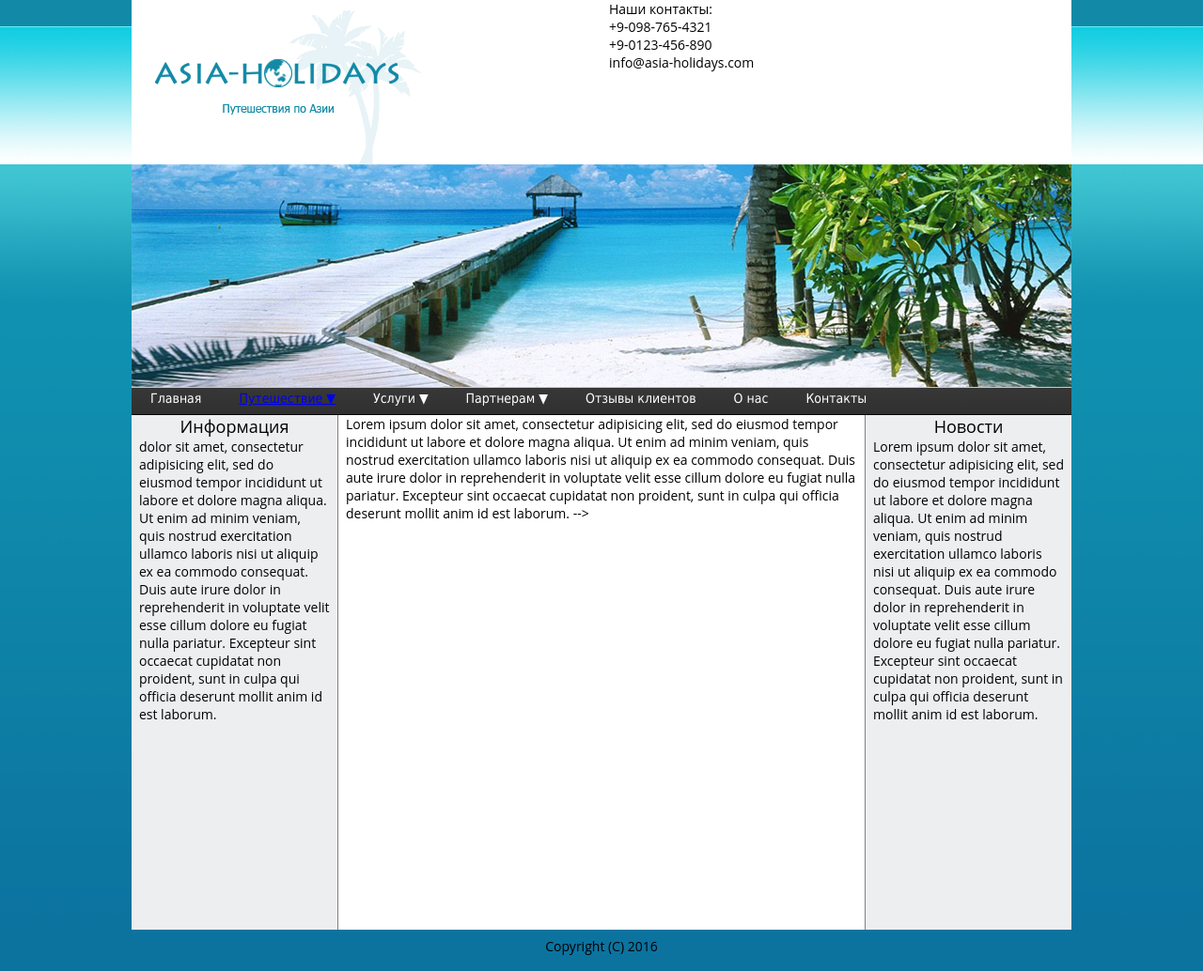
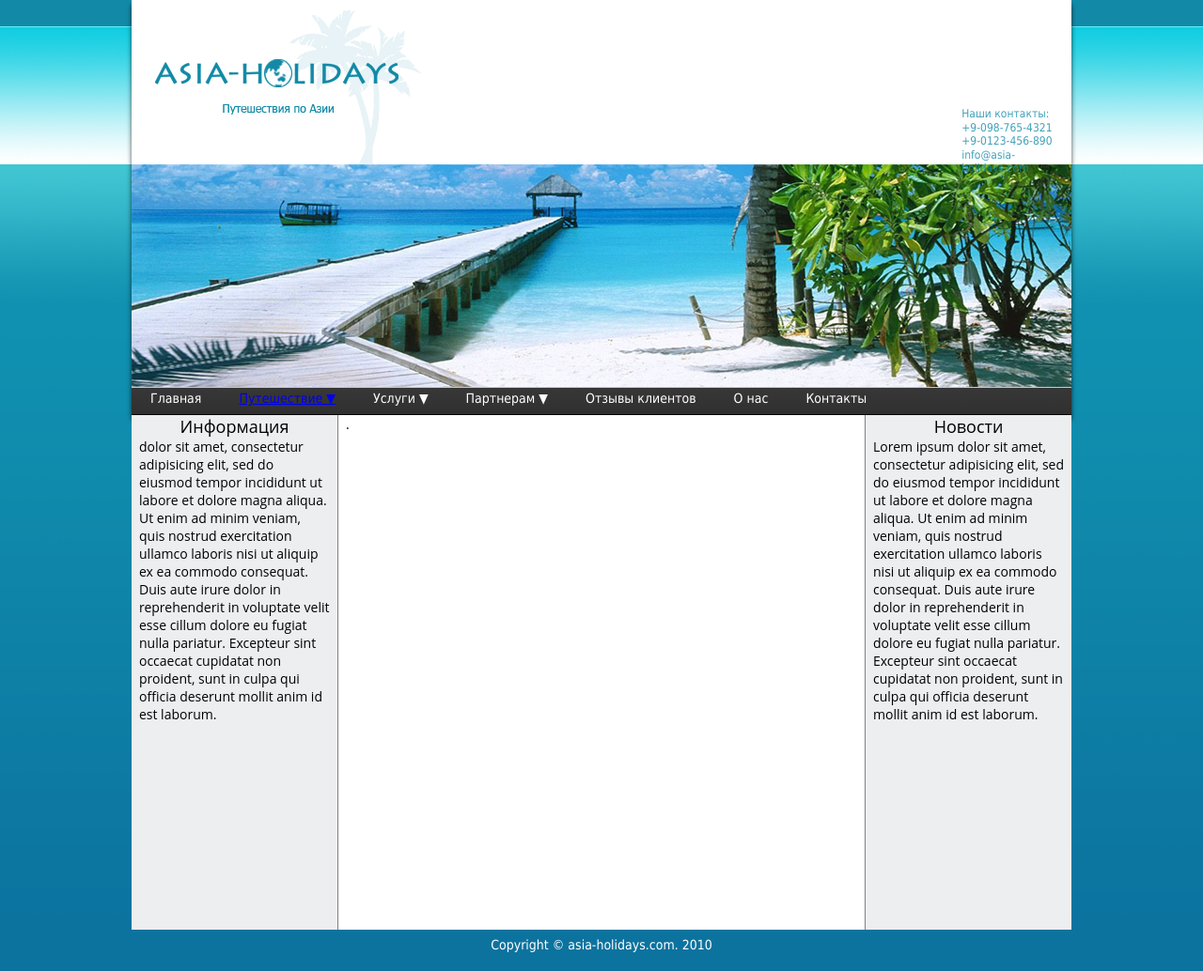
Before and after one commit to nGineus/goit.github.io, a plain HTML site: page fe7_4/index.html in a window 1280 px wide. Shown: the whole page at 94% size. Drawn offline with Linux system fonts and the light colour scheme.

Commit message:
First Night

```diff
--- a/fe7_4/css/master.css
+++ b/fe7_4/css/master.css
@@ -27,13 +27,14 @@
       width: 1000px;
       /*height: 175px;*/
       background-color: white;
+      box-shadow: 0 5px 5px 0 rgba(0, 0, 0, 0.7);
       margin: 0 auto;
     }
 
 .logo__header {
       height: 237px;
       margin: 0;
-      padding: 0;
+      padding: 80px 0 0 0;
     }
 
 .header__baner {
@@ -41,8 +42,20 @@
     }
 
 .logo__adres {
-      margin-left: 200px;
-    }
+position: absolute;
+left: 0px;
+top: 0px;
+font-size: 40px;
+font-family: "Tahoma";
+color: rgba(18, 138, 167, 0.8);
+line-height: 1.2;
+text-align: left;
+-moz-transform: matrix( 0.30025102042405,0,0,0.30025102042405,0,0);
+-webkit-transform: matrix( 0.30025102042405,0,0,0.30025102042405,0,0);
+-ms-transform: matrix( 0.30025102042405,0,0,0.30025102042405,0,0);
+left: 885px;
+top: 30px;
+}
 
 .header_menu {
       width: 1000px;
@@ -110,6 +123,7 @@ a.header__submenu {
 
 .content {
       width: 544px;
+      min-width: 8px;
       float: left;
       padding: 0 8px;
       background: white;
@@ -136,11 +150,15 @@ a.header__submenu {
     height: 28px;
     background-color: #0c739f;
     color: white;
+    font: 14px 'Tahoma', Arial, sans-serif;
     text-align: center;
   }
 
 .m_wrapper {
+    /*box-shadow: 0 5px 5px 0 rgba(0, 0, 0, 0.7);*/
+    box-shadow: 0 5px 5px 0 rgba(0, 0, 0, 0.7);
     content: ' ';
     clear: both;
     display: block;
+
   }
--- a/fe7_4/index.html
+++ b/fe7_4/index.html
@@ -58,7 +58,8 @@
             </div>
             <div class="content">
               <p>
-                Lorem ipsum dolor sit amet, consectetur adipisicing elit, sed do eiusmod tempor
+                .
+                <!--Lorem ipsum dolor sit amet, consectetur adipisicing elit, sed do eiusmod tempor
                 incididunt ut labore et dolore magna aliqua. Ut enim ad minim veniam, quis nostrud
                 exercitation ullamco laboris nisi ut aliquip ex ea commodo consequat.
                 Duis aute irure dolor in reprehenderit in voluptate velit esse cillum dolore eu fugiat nulla pariatur.
@@ -68,20 +69,18 @@
             <div class="right_bar">
               <h1>Новости</h1>
                 <p>
-                Lorem ipsum dolor sit amet, consectetur adipisicing elit, sed do eiusmod tempor
-                incididunt ut labore et dolore magna aliqua. Ut enim ad minim veniam, quis nostrud
-                exercitation ullamco laboris nisi ut aliquip ex ea commodo consequat.
-                Duis aute irure dolor in reprehenderit in voluptate velit esse cillum dolore eu fugiat nulla pariatur.
-                Excepteur sint occaecat cupidatat non proident, sunt in culpa qui officia deserunt mollit anim id est laborum.
+                  Lorem ipsum dolor sit amet, consectetur adipisicing elit, sed do eiusmod tempor
+                  incididunt ut labore et dolore magna aliqua. Ut enim ad minim veniam, quis nostrud
+                  exercitation ullamco laboris nisi ut aliquip ex ea commodo consequat.
+                  Duis aute irure dolor in reprehenderit in voluptate velit esse cillum dolore eu fugiat nulla pariatur.
+                  Excepteur sint occaecat cupidatat non proident, sunt in culpa qui officia deserunt mollit anim id est laborum.
                 </p>
               </div>
       </div>
       </div>
       </div>
       <div class="footer">
-          <p>
-            Copyright (C) 2016
-          </p>
+          Copyright &copy asia-holidays.com. 2010
       </div>
   </body>
 </html>
```
